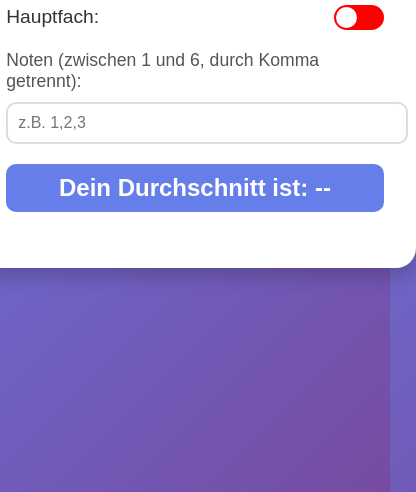
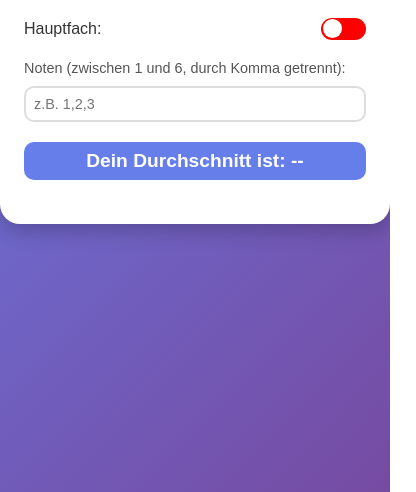
Before and after one commit to EGLC-MtTOOLS/-fjkdfghrhz4dfjbhsdgrij-, a plain HTML site: page SNDR.html in a window 390 px wide. Shown: the part 352-844 px from the top of the page, 416 px wide, since content can reach past the window. Drawn offline with Linux system fonts and the light colour scheme.

Commit message:
Update SNDR.html

```diff
--- a/SNDR.html
+++ b/SNDR.html
@@ -14,13 +14,14 @@
             display: flex;
             justify-content: center;
             align-items: center;
-            height: 100vh;
+            min-height: 100vh;
         }
 
         .container {
-            max-width: 400px;
+            max-width: 90%;
+            width: 100%;
             background-color: #fff;
-            padding: 2em;
+            padding: 1.5em;
             border-radius: 20px;
             box-shadow: 0 8px 20px rgba(0, 0, 0, 0.2);
             text-align: center;
@@ -29,7 +30,7 @@
         h2 {
             margin-bottom: 1.5em;
             color: #444;
-            font-size: 1.8em;
+            font-size: 1.6em;
             font-weight: bold;
         }
 
@@ -39,7 +40,7 @@
 
         .form-group label {
             display: block;
-            font-size: 1.1em;
+            font-size: 1em;
             color: #555;
             margin-bottom: 10px;
             text-align: left;
@@ -52,6 +53,7 @@
             border-radius: 10px;
             font-size: 1em;
             transition: border-color 0.3s;
+            box-sizing: border-box;
         }
 
         .form-group input:focus {
@@ -65,7 +67,7 @@
 
         .result {
             margin-top: 20px;
-            font-size: 1.5em;
+            font-size: 1.4em;
             font-weight: bold;
             background: #667eea;
             color: white;
@@ -82,7 +84,7 @@
         }
 
         .toggle-label {
-            font-size: 1.2em;
+            font-size: 1.1em;
             margin-right: 10px;
         }
 
@@ -130,6 +132,41 @@
 
         .exam-notes {
             display: none;
+        }
+
+        /* Responsive Design for Smaller Screens */
+        @media (max-width: 600px) {
+            h2 {
+                font-size: 1.4em;
+            }
+
+            .form-group label {
+                font-size: 0.9em;
+            }
+
+            .form-group input {
+                padding: 8px;
+                font-size: 0.9em;
+            }
+
+            .result {
+                font-size: 1.2em;
+                padding: 8px;
+            }
+
+            .toggle-label {
+                font-size: 1em;
+            }
+
+            .toggle-switch {
+                width: 45px;
+                height: 22px;
+            }
+
+            .slider:before {
+                height: 19px;
+                width: 19px;
+            }
         }
     </style>
 </head>
```
